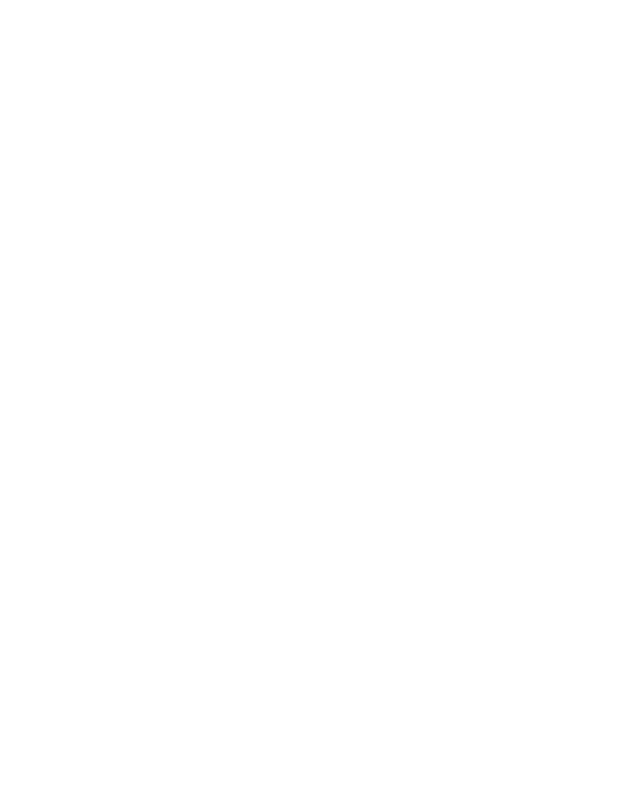
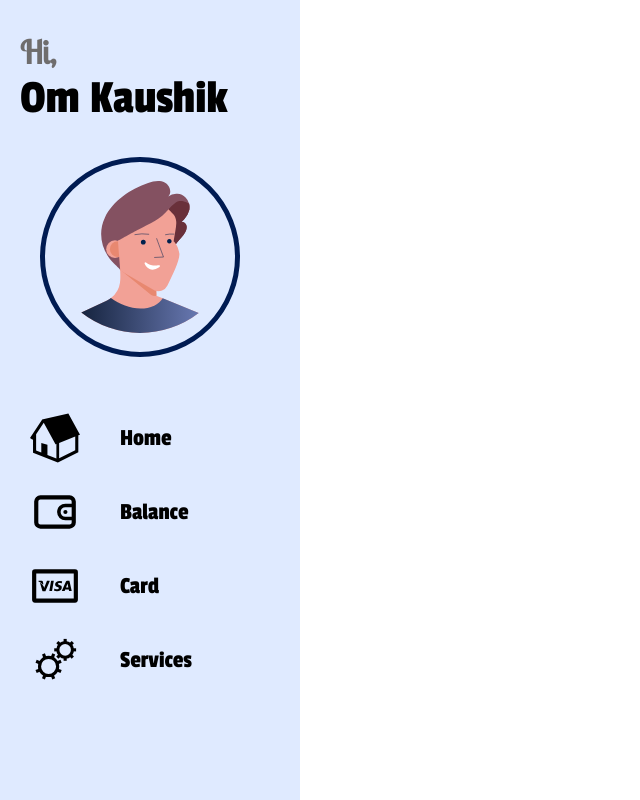
Before and after one commit to kaushikom/Banking-App, a plain HTML site: page index.html in a window 1280 px wide. Shown: the whole page, without its empty margins (0-640 px from the left). Drawn offline with Linux system fonts and the light colour scheme.

Commit message:
complete dashboard

```diff
--- /dev/null
+++ b/dashboard.css
@@ -0,0 +1,74 @@
+
+
+ @import url('https://fonts.googleapis.com/css2?family=Lobster+Two&family=Passion+One&family=Secular+One&display=swap');
+
+
+*, *::before, *::after {
+box-sizing: border-box;
+}
+
+img, picture, svg, video {
+display: block;
+max-width: 100%;
+}
+
+input, textarea, button, select {
+font: inherit;
+}
+
+* {
+margin: 0;
+padding: 0;
+}
+
+body {
+min-height: 100vh;
+display: flex;
+}
+.greetings{
+    padding-top: 2em;
+    width: 100%;
+}
+.greetings h2{
+    font-family: 'Lobster Two', cursive;
+    font-size: 2rem;
+    color: #6F6D6D;
+    font-weight: 600;
+    padding-left: 20px;
+}
+.greetings #user-name{
+    font-family: 'Passion One', cursive;
+    font-size: 3rem;
+    padding-left: 20px;
+}
+.avatar > img{
+    border: 5px solid #001b52;
+    border-radius: 50%;
+    width: auto;
+    height: 200px;
+    transform: translateX(-10px);
+}
+.option > img{
+    width: auto;
+    height: 50px;
+}
+.dashboard{
+    width: min(40%, 300px);
+    display: flex;
+    flex-direction: column;
+    align-items: center;
+    gap: 2em;
+    background-color: #dfeaff;
+}
+.options{
+    width: 80%;
+}
+.option{
+    cursor: pointer;
+    padding-top: 1em;
+    display: flex;
+    align-items: center;
+   font-family: 'Passion One', cursive;
+   font-size: 1.5rem;
+    gap: 2.5rem;
+}
--- a/index.html
+++ b/index.html
@@ -6,10 +6,29 @@
     <meta http-equiv="X-UA-Compatible" content="IE=edge">
     <meta name="viewport" content="width=device-width, initial-scale=1.0">
     <title>Bank Name</title>
+    <link rel="stylesheet" href="dashboard.css">
 </head>
 
 <body>
+    <div class="dashboard">
+        <div class="greetings">
+            <h2>Hi,</h2>
+            <span id="user-name">Om Kaushik</span>
+        </div>
+        <div class="avatar">
+            <img src="./images/avatar-svgrepo-com.svg" alt="user avatar">
+        </div>
+        <div class="options">
+            <div class="option"><img src="./images/home-svgrepo-com.svg" alt=""><span>Home</span></div>
+            <div class="option"><img src="./images/account-balance-cash-svgrepo-com.svg" alt=""><span>Balance</span>
+            </div>
+            <div class="option"><img src="./images/card-visa-svgrepo-com.svg" alt=""><span>Card</span></div>
+            <div class="option"><img src="./images/services-svgrepo-com.svg" alt="">Services</div>
+        </div>
+    </div>
+    <main>
 
+    </main>
 </body>
 
 </html>
```
Also changed, not shown: images/account-balance-cash-svgrepo-com.svg (added), images/avatar-svgrepo-com.svg (added), images/card-visa-svgrepo-com.svg (added), images/home-svgrepo-com.svg (added), images/services-svgrepo-com.svg (added).
